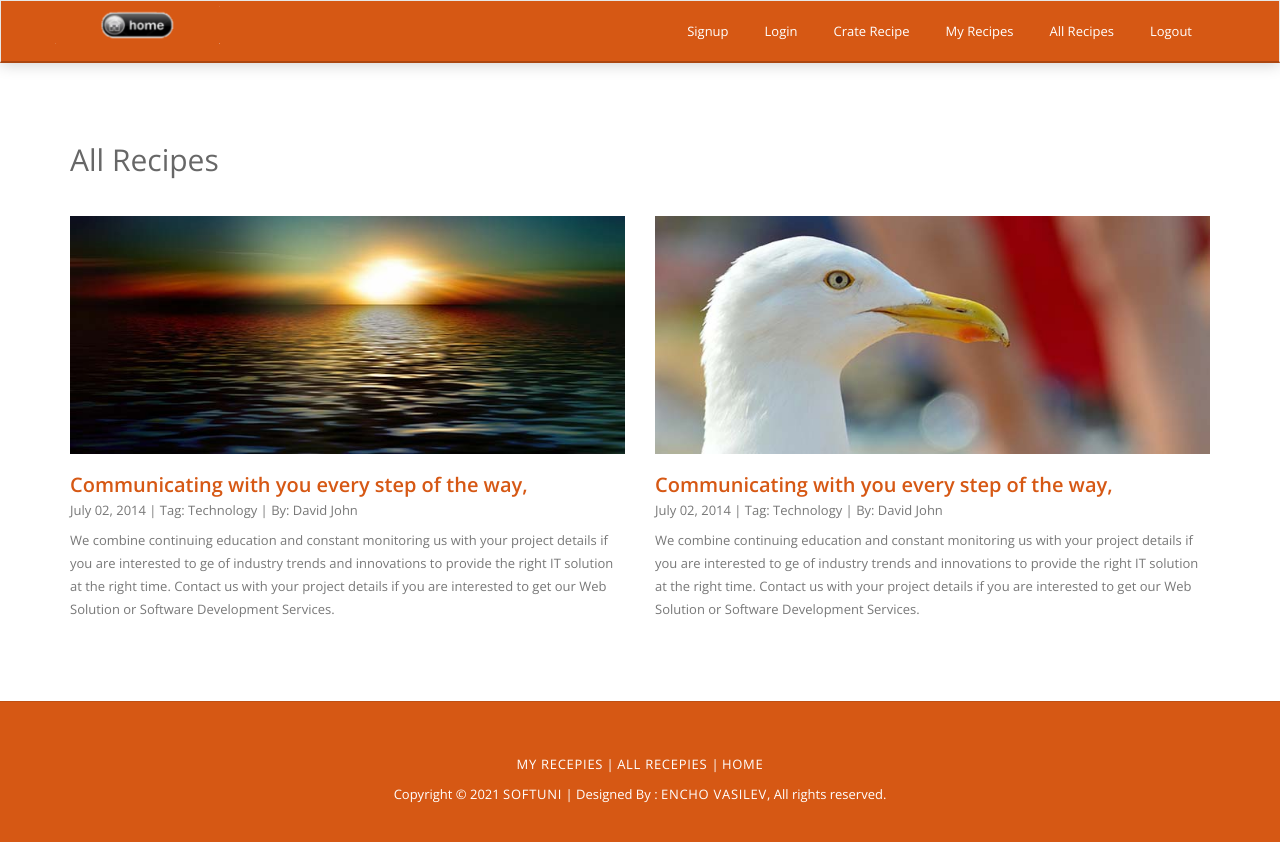
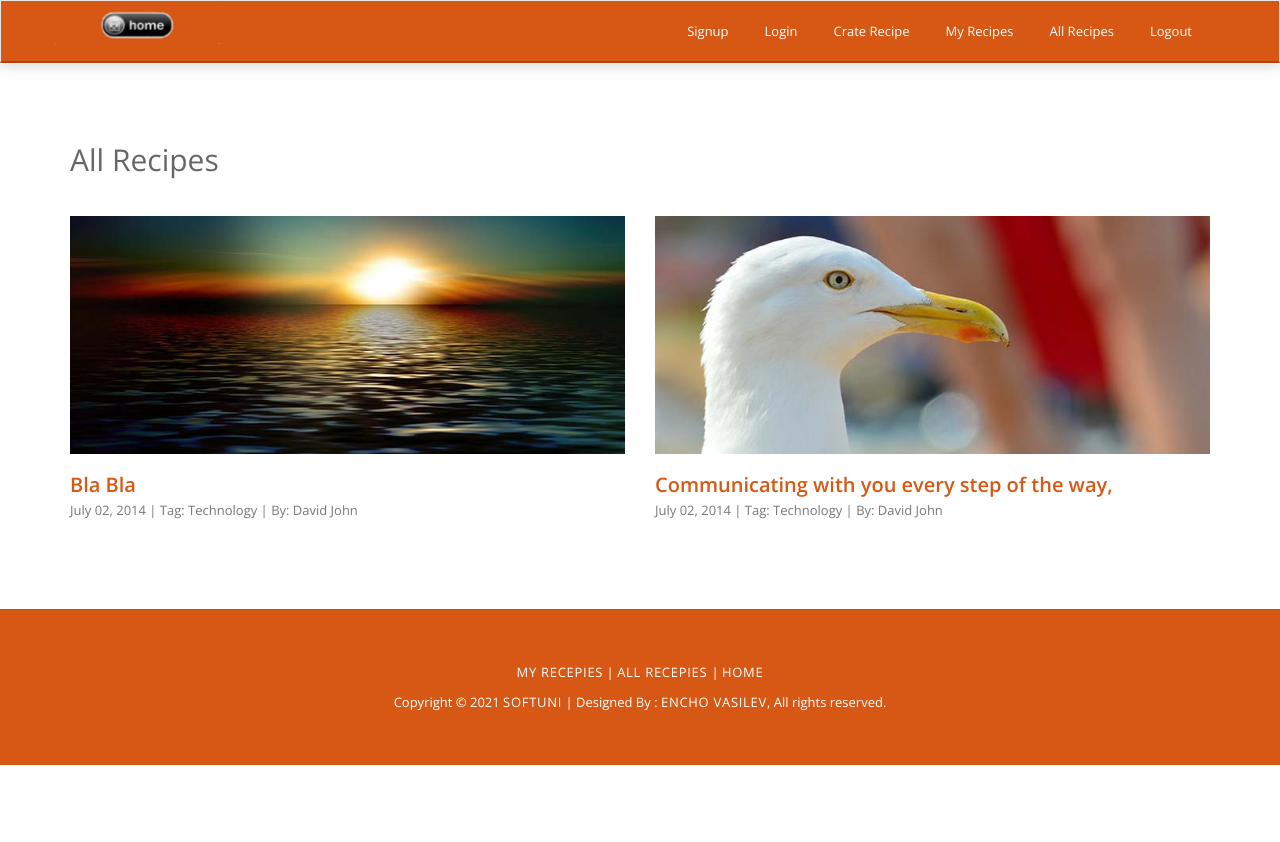
Before and after one commit to edvasilev94/CRA-Project, a JavaScript app: page /recipes in a window 1280 px wide. Shown: the top 842 px of the page. After the commit the page ends 800 px from the top, so only its background shows below. Built offline with nearby package versions, Linux system fonts and the light colour scheme; the HTML template or start-up script is replaced by a standard one.

Commit message:
add recipe card and details

```diff
--- a/src/App.js
+++ b/src/App.js
@@ -8,6 +8,7 @@ import Login from "./components/Login/Login";
 import Register from "./components/Register/Register";
 import CrateRecipe from './components/CrateRecipe/CrateRecipe'
 import AllRecipes from './components/AllRecipes/AllRecipes';
+import RecipeDetail from './components/RecipeDetail/RecipeDetail';
 
 
 function App() {
@@ -21,6 +22,7 @@ function App() {
         <Route path="/crate" element={<CrateRecipe/>} />
         <Route path="/login" element={<Login/>} />
         <Route path="/register" element={<Register/>} />
+        <Route path="/recipe/details" element={<RecipeDetail/>} />
        </Routes>
 
       <Footer />
--- a/src/components/AllRecipes/AllRecipes.js
+++ b/src/components/AllRecipes/AllRecipes.js
@@ -17,21 +17,19 @@ const AllRecipes = () => {
 						<div className="col-md-6 col-sm-6">
 							<div className="entry">
 								<img className="img-responsive" src="img/blog/1.jpg" alt="Blog" />
-								<h3><Link to="#">Communicating with you every step of the way,</Link></h3>
+								<h3><Link to="/recipe/details">Bla Bla</Link></h3>
 								<span className="meta">
 									July 02, 2014 | Tag: Technology | By: David John
 								</span>
-								<p>We combine continuing education and constant monitoring us with your project details if you are interested to ge of industry trends and innovations to provide the right IT solution at the right time. Contact us with your project details if you are interested to get our Web Solution or Software Development Services.</p>
 							</div>
 						</div>
 						<div className="col-md-6 col-sm-6">
 							<div className="entry">
 								<img className="img-responsive" src="img/blog/2.jpg" alt="Blog" />
-								<h3><Link to="#">Communicating with you every step of the way,</Link></h3>
+								<h3><Link to="/recipe/details">Communicating with you every step of the way,</Link></h3>
 								<span className="meta">
 									July 02, 2014 | Tag: Technology | By: David John
 								</span>
-								<p>We combine continuing education and constant monitoring us with your project details if you are interested to ge of industry trends and innovations to provide the right IT solution at the right time. Contact us with your project details if you are interested to get our Web Solution or Software Development Services.</p>
 							</div>
 						</div>
 					</div>
--- a/src/components/HomePage/HomePage.js
+++ b/src/components/HomePage/HomePage.js
@@ -12,21 +12,19 @@ const HomePage = () => {
 						<div className="col-md-6 col-sm-6">
 							<div className="entry">
 								<img className="img-responsive" src="img/blog/1.jpg" alt="Blog" />
-								<h3><Link to="#">Communicating with you every step of the way,</Link></h3>
+								<h3><Link to="/recipe/details">Communicating with you every step of the way,</Link></h3>
 								<span className="meta">
 									July 02, 2014 | Tag: Technology | By: David John
 								</span>
-								<p>We combine continuing education and constant monitoring us with your project details if you are interested to ge of industry trends and innovations to provide the right IT solution at the right time. Contact us with your project details if you are interested to get our Web Solution or Software Development Services.</p>
 							</div>
 						</div>
 						<div className="col-md-6 col-sm-6">
 							<div className="entry">
 								<img className="img-responsive" src="img/blog/2.jpg" alt="Blog" />
-								<h3><Link to="#">Communicating with you every step of the way,</Link></h3>
+								<h3><Link to="/recipe/details">Communicating with you every step of the way,</Link></h3>
 								<span className="meta">
 									July 02, 2014 | Tag: Technology | By: David John
 								</span>
-								<p>We combine continuing education and constant monitoring us with your project details if you are interested to ge of industry trends and innovations to provide the right IT solution at the right time. Contact us with your project details if you are interested to get our Web Solution or Software Development Services.</p>
 							</div>
 						</div>
 					</div>
--- /dev/null
+++ b/src/components/RecipeDetail/RecipeDetail.js
@@ -0,0 +1,22 @@
+import { Link } from 'react-router-dom'
+
+const RecipeDetail = () => {
+
+    return (
+
+					<div className="row">
+						<div className="col-md-6 col-sm-6">
+							<div className="entry">
+								<img className="img-responsive" src="img/blog/1.jpg" alt="Blog" />
+								<h3>Communicating with you every step of the way</h3>
+								<span className="meta">
+									July 02, 2014 | Tag: Technology | By: David John
+								</span>
+								<p>We combine continuing education and constant monitoring us with your project details if you are interested to ge of industry trends and innovations to provide the right IT solution at the right time. Contact us with your project details if you are interested to get our Web Solution or Software Development Services.</p>
+							</div>
+                        </div>
+                    </div>
+         )
+};
+
+export default RecipeDetail;
```
Also changed, not shown: src/components/RecipeCard/RecipeCard.js (added, +25 -0 lines).
